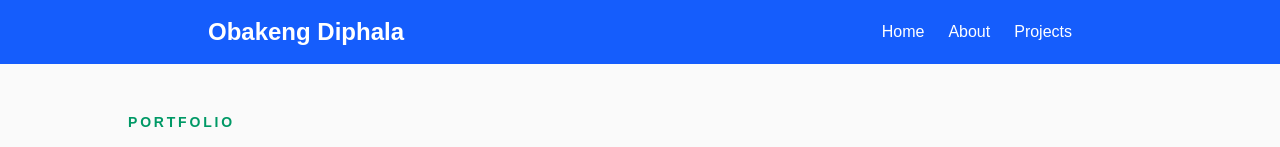
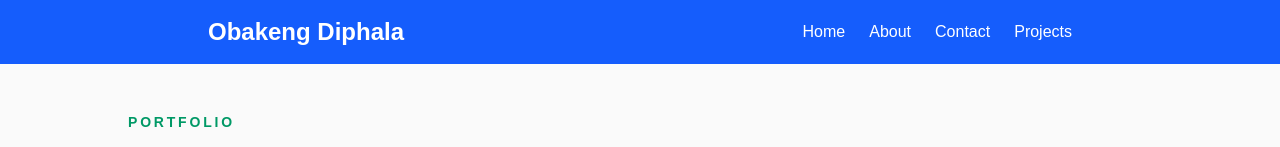
Before and after one commit to byui-dev/wdd430-portfolio, a Next.js app: page / in a window 1280 px wide. Shown: the top 147 px of the page. Built offline with nearby package versions, Linux system fonts and the light colour scheme.

Commit message:
Refactor components/page.tsx to add link for /contact

```diff
--- a/components/Header.tsx
+++ b/components/Header.tsx
@@ -17,6 +17,9 @@ export default function Header() {
               <Link href="/about">About</Link>
             </li>
             <li>
+              <Link href="/contact">Contact</Link>
+            </li>
+            <li>
               <Link href="/projects">Projects</Link>
             </li>
           </ul>
```
